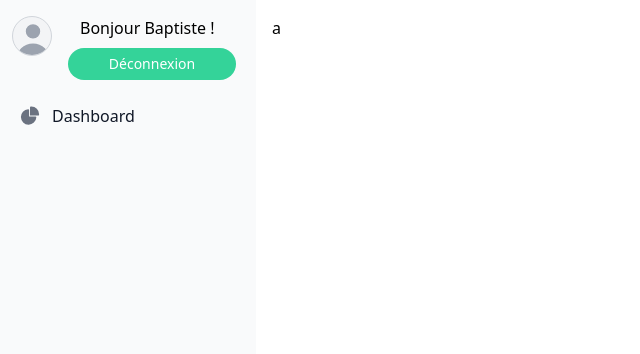
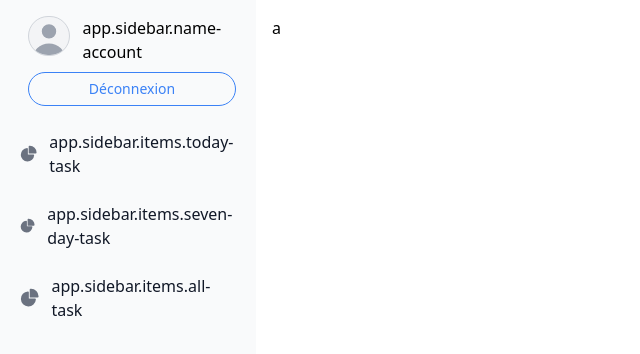
Before and after one commit to Zeworxx/FullJsCourseProject, a Vue app in the folder client/FullJsProject/: page / in a window 1280 px wide. Both pictures are taken after a click on the button "Connexion". Shown: the top 354 px of the page, without its empty margins (0-640 px from the left). Built offline with nearby package versions, Linux system fonts and the light colour scheme.

Commit message:
update side bar button style

```diff
--- a/client/FullJsProject/src/components/sidebar/Sidebar.vue
+++ b/client/FullJsProject/src/components/sidebar/Sidebar.vue
@@ -13,7 +13,6 @@ function isLogged() {
 
 function toggle() {
     isActive.value = !isActive.value;
-    console.log(isActive.value)
 }
 
 </script>
@@ -34,28 +33,28 @@ function toggle() {
         aria-label="Sidebar">
         <div class="h-full px-3 py-4 overflow-y-auto bg-gray-50 dark:bg-gray-800">
             <div class="mb-2 flex w-full" v-if="isLogged()">
-                <div class="flex">
+                <div class="flex flex-col ml-4 w-full">
+                    <div class="flex flex-row mb-2">
                         <div
-                        class="relative w-10 h-10 overflow-hidden bg-gray-100 rounded-full dark:bg-gray-600 border border-gray-300">
+                            class="relative w-14 h-10 overflow-hidden bg-gray-100 rounded-full dark:bg-gray-600 border border-gray-300">
                             <svg class="absolute w-12 h-12 text-gray-400 -left-1" fill="currentColor" viewBox="0 0 20 20"
                                 xmlns="http://www.w3.org/2000/svg">
                                 <path fill-rule="evenodd" d="M10 9a3 3 0 100-6 3 3 0 000 6zm-7 9a7 7 0 1114 0H3z"
                                     clip-rule="evenodd"></path>
                             </svg>
                         </div>
+                        <span class="flex flex-wrap	 content-center ml-3 w-full">
+                            <p>{{ $t("app.sidebar.name-account", { name: userData.firstName }) }}</p>
+                        </span>
                     </div>
-                <div class="flex flex-col ml-4 w-full">
-                    <span class="ml-3 w-full mb-2">
-                        <p>{{ $t("app.sidebar.wlecome-span", { name: userData.firstName }) }}</p>
-                    </span>
                     <button type="button" @click="toggle()"
-                        class="text-white bg-emerald-400 hover:bg-emerald-500 focus:outline-none focus:ring-4 focus:ring-emerald-300 font-medium rounded-full text-sm px-5 py-1.5 text-center mr-2 mb-2 dark:bg-emerald-600 dark:hover:bg-emerald-700 dark:focus:ring-emerald-800">{{
+                        class="border border-blue-500 text-blue-500 bg-gray-50 hover:bg-blue-500 hover:text-white focus:outline-none focus:ring-4 focus:ring-blue-300 font-medium rounded-full text-sm px-5 py-1.5 text-center mr-2 mb-2 dark:bg-blue-600 dark:hover:bg-blue-700 dark:focus:ring-blue-800 ">{{
                             $t('app.sidebar.logout-button') }}</button>
                 </div>
             </div>
             <div class="flex justify-center" v-else>
                 <button type="button" @click="toggle()"
-                    class="text-white bg-emerald-400 hover:bg-emerald-500 focus:outline-none focus:ring-4 focus:ring-emerald-300 font-medium rounded-full text-sm px-5 py-1.5 text-center mr-2 mb-2 dark:bg-emerald-600 dark:hover:bg-emerald-700 dark:focus:ring-emerald-800">{{
+                    class="border border-blue-500 text-blue-500 bg-gray-50 hover:bg-blue-500 hover:text-white focus:outline-none focus:ring-4 focus:ring-blue-300 font-medium rounded-full text-sm px-5 py-1.5 text-center mr-2 mb-2 dark:bg-blue-600 dark:hover:bg-blue-700 dark:focus:ring-blue-800">{{
                         $t('app.sidebar.login-button') }}</button>
             </div>
             <ul class="space-y-2 font-medium">
@@ -69,7 +68,32 @@ function toggle() {
                             <path
                                 d="M12.5 0c-.157 0-.311.01-.565.027A1 1 0 0 0 11 1.02V10h8.975a1 1 0 0 0 1-.935c.013-.188.028-.374.028-.565A8.51 8.51 0 0 0 12.5 0Z" />
                         </svg>
-                        <span class="ml-3">Dashboard</span>
+                        <span class="ml-3">{{$t('app.sidebar.items.today-task')}}</span>
+                    </a>
+                </li>
+                <li>
+                    <a href="#"
+                        class="flex items-center p-2 text-gray-900 rounded-lg dark:text-white hover:bg-gray-100 dark:hover:bg-gray-700 group">
+                        <svg class="w-5 h-5 text-gray-500 transition duration-75 dark:text-gray-400 group-hover:text-gray-900 dark:group-hover:text-white"
+                            aria-hidden="true" xmlns="http://www.w3.org/2000/svg" fill="currentColor" viewBox="0 0 22 21">
+                            <path
+                                d="M16.975 11H10V4.025a1 1 0 0 0-1.066-.998 8.5 8.5 0 1 0 9.039 9.039.999.999 0 0 0-1-1.066h.002Z" />
+                            <path
+                                d="M12.5 0c-.157 0-.311.01-.565.027A1 1 0 0 0 11 1.02V10h8.975a1 1 0 0 0 1-.935c.013-.188.028-.374.028-.565A8.51 8.51 0 0 0 12.5 0Z" />
+                        </svg>
+                        <span class="ml-3">{{$t('app.sidebar.items.seven-day-task')}}</span>
+                    </a>
+                </li>                <li>
+                    <a href="#"
+                        class="flex items-center p-2 text-gray-900 rounded-lg dark:text-white hover:bg-gray-100 dark:hover:bg-gray-700 group">
+                        <svg class="w-5 h-5 text-gray-500 transition duration-75 dark:text-gray-400 group-hover:text-gray-900 dark:group-hover:text-white"
+                            aria-hidden="true" xmlns="http://www.w3.org/2000/svg" fill="currentColor" viewBox="0 0 22 21">
+                            <path
+                                d="M16.975 11H10V4.025a1 1 0 0 0-1.066-.998 8.5 8.5 0 1 0 9.039 9.039.999.999 0 0 0-1-1.066h.002Z" />
+                            <path
+                                d="M12.5 0c-.157 0-.311.01-.565.027A1 1 0 0 0 11 1.02V10h8.975a1 1 0 0 0 1-.935c.013-.188.028-.374.028-.565A8.51 8.51 0 0 0 12.5 0Z" />
+                        </svg>
+                        <span class="ml-3">{{$t('app.sidebar.items.all-task')}}</span>
                     </a>
                 </li>
             </ul>
```
Lines whose indentation alone changed are shown as unchanged.
